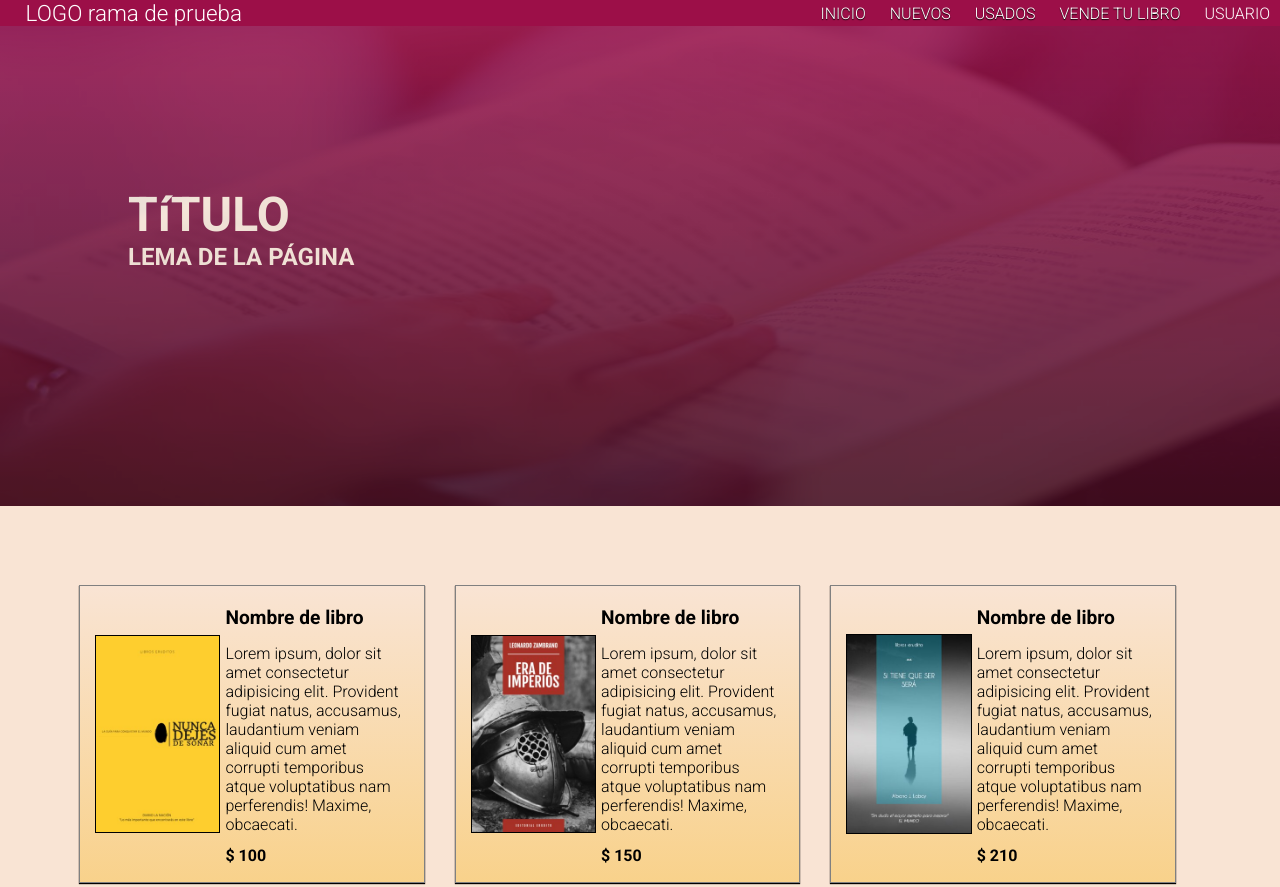
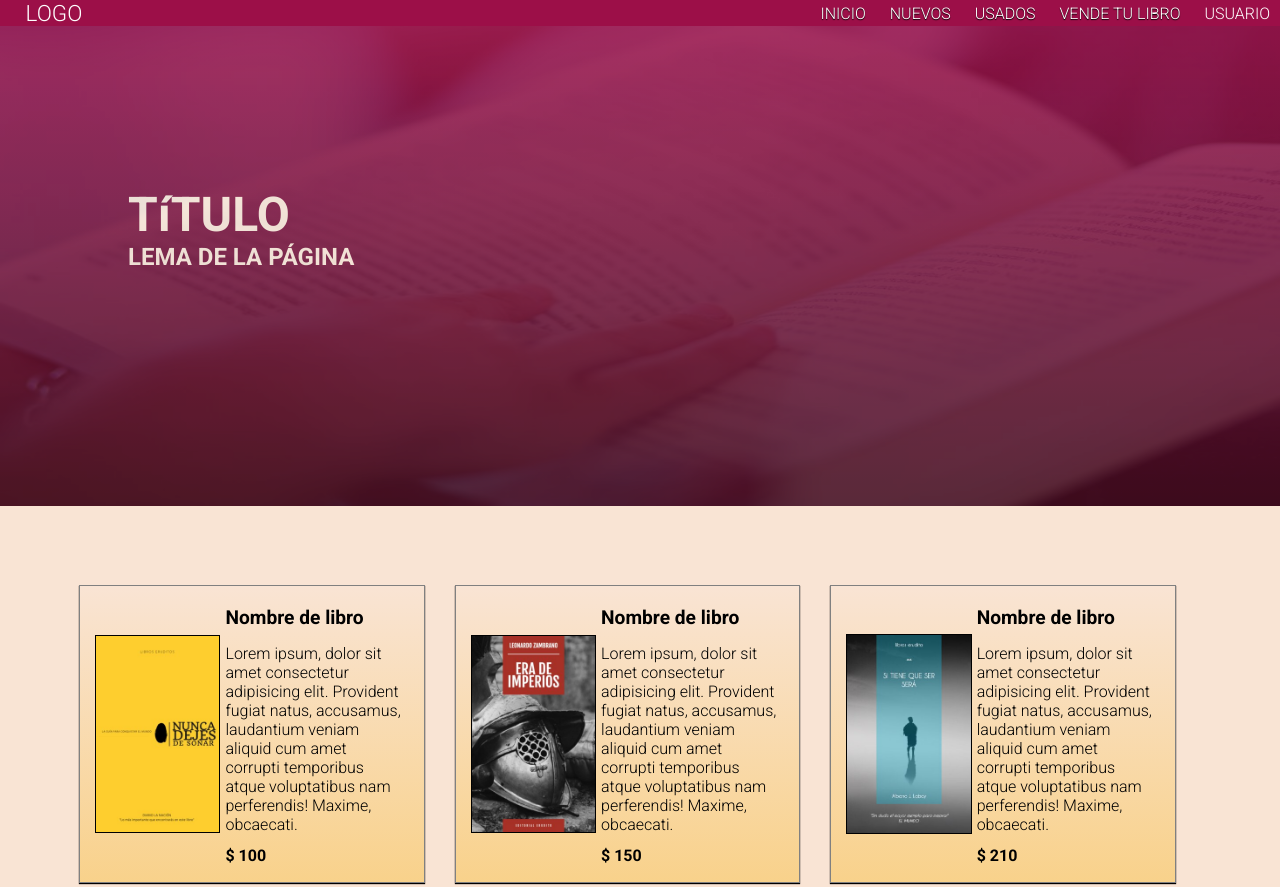
Before and after one commit to Ebanx3/CoderHouse-Project, a plain HTML site: page index.html in a window 1280 px wide. Shown: the top 887 px of the page. Drawn offline with nearby package versions, Linux system fonts and the light colour scheme.

Commit message:
Probando

```diff
--- a/index.html
+++ b/index.html
@@ -17,7 +17,7 @@
     <!--HEADER-->
     <header>
         <nav>
-            <samp class="logo">LOGO rama de prueba</samp>
+            <samp class="logo">LOGO</samp>
             <div class="nav__responsive">
                 <i class="fas fa-bars nav__responsive__button"></i>
                 <ul class="nav__ul__responsive">
```
